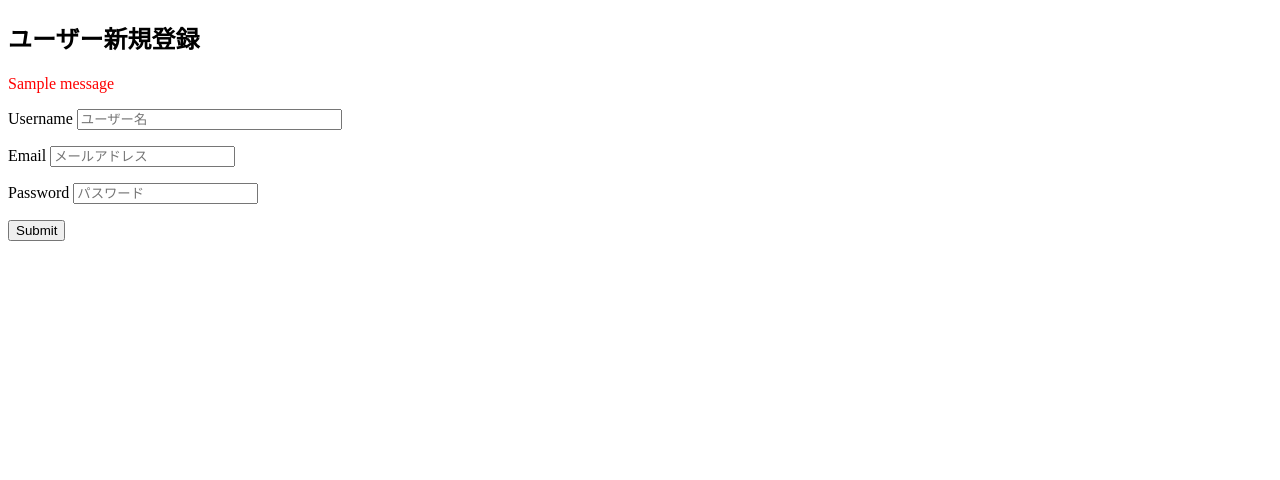
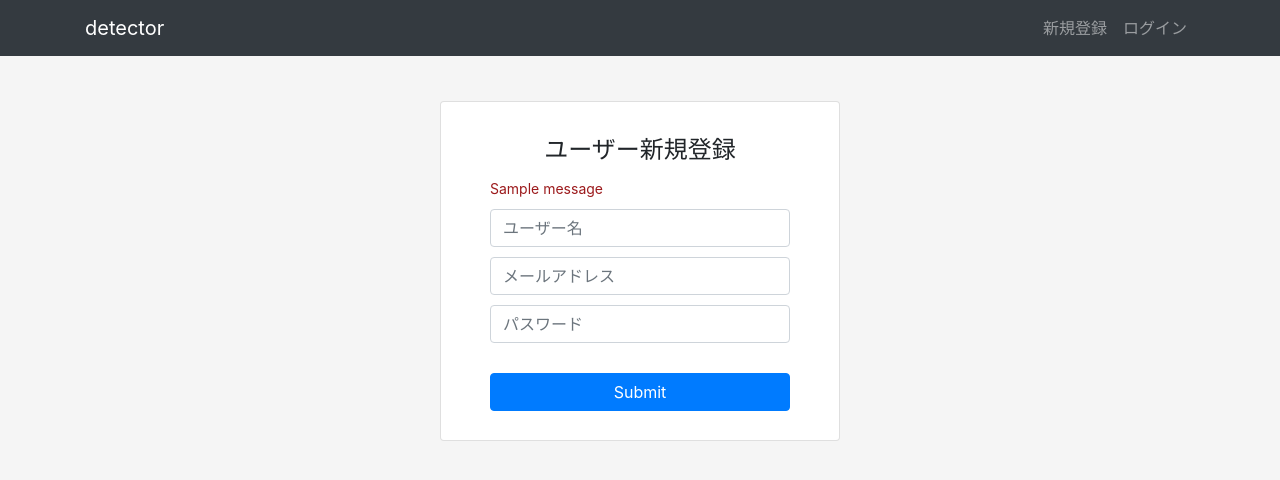
Before and after one commit to sekir11/flaskbook, a Flask app: template apps/auth/templates/auth/signup.html in a window 1280 px wide. Shown: the top 480 px of the page. Run offline with Flask 2, Linux system fonts and the light colour scheme; the template is opened without the code that fills it, so the values that code supplies are empty, except form fields; tables that the repository leaves empty hold one stand-in row (values such as "Sample post"); one stand-in notice (Sample message) is shown; form fields are guessed from the names that the template uses.

Commit message:
ログイン画面と新規登録画面をbootstrap仕様に変更#

```diff
--- a/apps/auth/templates/auth/signup.html
+++ b/apps/auth/templates/auth/signup.html
@@ -1,37 +1,26 @@
-{% extends "auth/base.html" %}
+{% extends "detector/base.html" %}
 {% block title %}ユーザー新規登録{% endblock %}
 {% block content %}
-<h2>ユーザー新規登録</h2>
+<div class="mx-auto dt-auth-main">
+    <div class="card dt-auth-signup">
+        <header>ユーザー新規登録</header>
+        <section>
+            <form action="{{ url_for('auth.signup', next=request.args.get('next'))}}" method="POST"
+                novalidate="novalidate" class="form-signin">
+                {% for message in get_flashed_messages() %}
+                <div class="dt-auth-flash">{{ message }}</div>
+                {% endfor %}
+                {{ form.csrf_token }}
+                {{ form.username(size=30, class="form-control dt-auth-input" ,placeholder="ユーザー名")}}
 
-<form action="{{ url_for('auth.signup', next=request.args.get('next'))}}" method="POST" novalidate="novalidate">
-    {% for message in get_flashed_messages() %}
-    <p style="color: red;">{{ message }}</p>
-    {% endfor %}
-    {{ form.csrf_token }}
-    <p>
-        {{ form.username.label }}
-        {{ form.username(size=30, placeholder="ユーザー名")}}
-    </p>
-    {% for error in form.username.errors %}
-    <span style="color: red;">{{ error }}</span>
-    {% endfor %}
+                {{ form.email(class="form-control dt-auth-input", placeholder="メールアドレス")}}
 
-    <p>
-        {{ form.email.label }}
-        {{ form.email(placeholder="メールアドレス")}}
-    </p>
-    {% for error in form.email.errors %}
-    <span style="color: red;">{{ error }}</span>
-    {% endfor %}
+                {{ form.password(class="form-control dt-auth-input", placeholder="パスワード")}}
 
-    <p>
-        {{ form.password.label }}
-        {{ form.password(placeholder="パスワード")}}
-    </p>
-    {% for error in form.password.errors %}
-    <span style="color: red;">{{ error }}</span>
-    {% endfor %}
+                {{ form.submit(class="btn btn-md btn-primary btn-block dt-auth-btn") }}
+            </form>
+        </section>
+    </div>
+</div>
 
-    <p>{{ form.submit() }}</p>
-</form>
 {% endblock %}
--- a/apps/auth/views.py
+++ b/apps/auth/views.py
@@ -41,7 +41,7 @@ def signup():
         # GETパラメータにnextキーが存在し、値がない場合はユーザーの一覧ページへリダイレクトする
         next_ = request.args.get("next")
         if next_ is None or not next_.startswith("/"):
-            next_ = url_for("crud.users")
+            next_ = url_for("detector.index")
         return redirect(next_)
 
     return render_template("auth/signup.html", form=form)
@@ -57,7 +57,7 @@ def login():
         # ユーザーが存在しパスワードが一致する場合はログインを許可する
         if user is not None and user.verify_password(form.password.data):
             login_user(user)
-            return redirect(url_for("crud.users"))
+            return redirect(url_for("detector.index"))
 
         # ログイン失敗メッセージを設定する
         flash("メールアドレスかパスワードが不正です。")
--- a/apps/config.py
+++ b/apps/config.py
@@ -6,6 +6,9 @@ basedir = Path(__file__).parent.parent
 class BaseConfig:
     SECRET_KEY = "2AZSMss3p5QPbcY2hBsJ"
     WTF_CSRF_SECRET_KEY = "AuwzyszU5sugKN7KZs6f"
+
+    # 画像アップロード先にapps/imagesを指定する
+    UPLOAD_FOLDER = str(Path(basedir, "apps", "images"))
 
 
 # LocalConfig クラスを作成する
--- a/apps/detector/templates/detector/base.html
+++ b/apps/detector/templates/detector/base.html
@@ -9,7 +9,34 @@
 </head>
 
 <body>
-    {% block content %} {% endblock %}
+
+    <!-- ナビゲーションバーを作成する -->
+    <nav class="navbar navbar-expand-lg navbar-dark bg-dark">
+        <div class="container">
+            <a class="navbar-brand" href="{{ url_for('detector.index')}}">detector</a>
+            <ul class="navbar-nav">
+                {% if current_user.is_authenticated %}
+                <li class="nav-item">
+                    <span class="nav-link">{{ current_user.username }}</span>
+                </li>
+                <li class="nav-item">
+                    <a href="{{ url_for('auth.logout') }}" class="nav-link">ログアウト</a>
+                </li>
+                {% else %}
+                <li class="nav-item">
+                    <a class="nav-link" href="{{ url_for('auth.signup') }}">新規登録</a>
+                </li>
+                <li class="nav-item">
+                    <a class="nav-link" href="{{ url_for('auth.login') }}">ログイン</a>
+                </li>
+                {% endif %}
+            </ul>
+        </div>
+    </nav>
+
+    <section class="container">
+        {% block content %} {% endblock %}
+    </section>
 </body>
 
 </html>
```
Also changed, not shown: apps/auth/templates/auth/login.html (+17 -17 lines), apps/detector/templates/detector/index.html (+7 -1 lines), apps/detector/views.py (+24 -2 lines).
